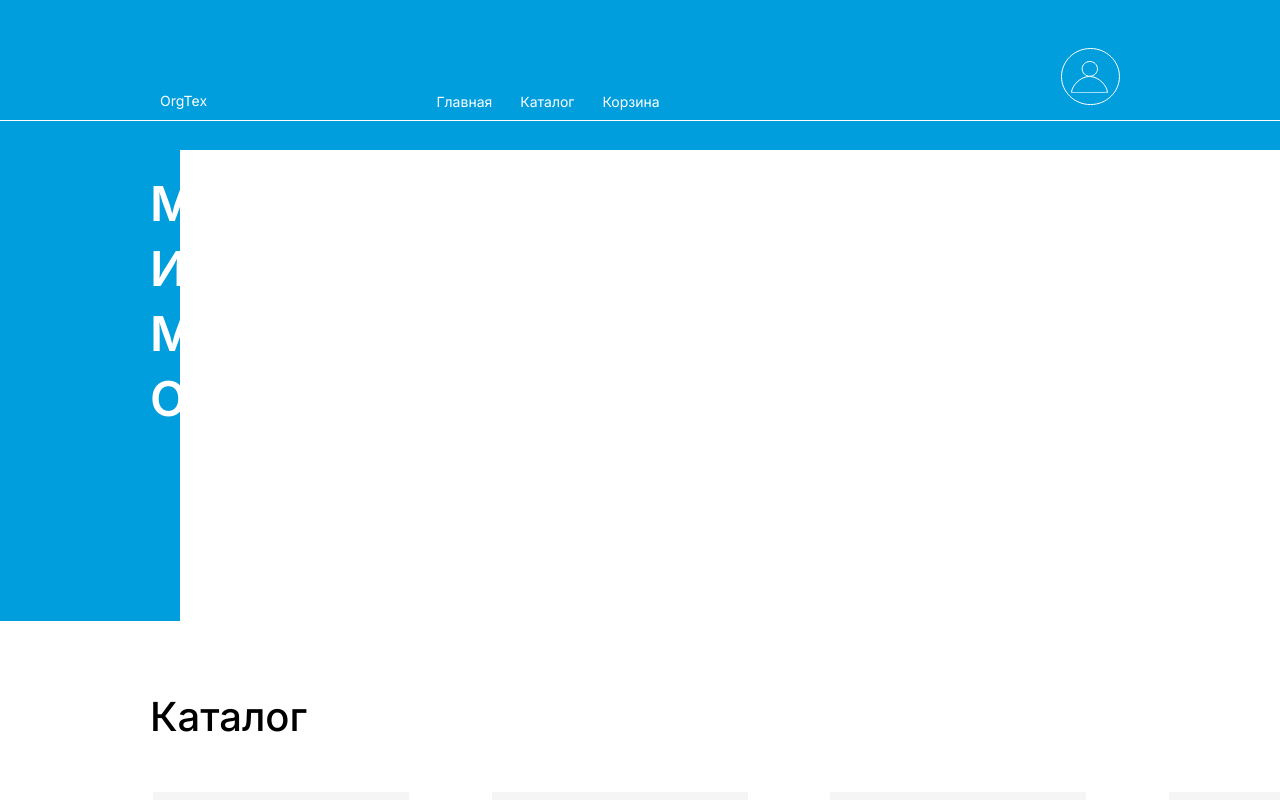
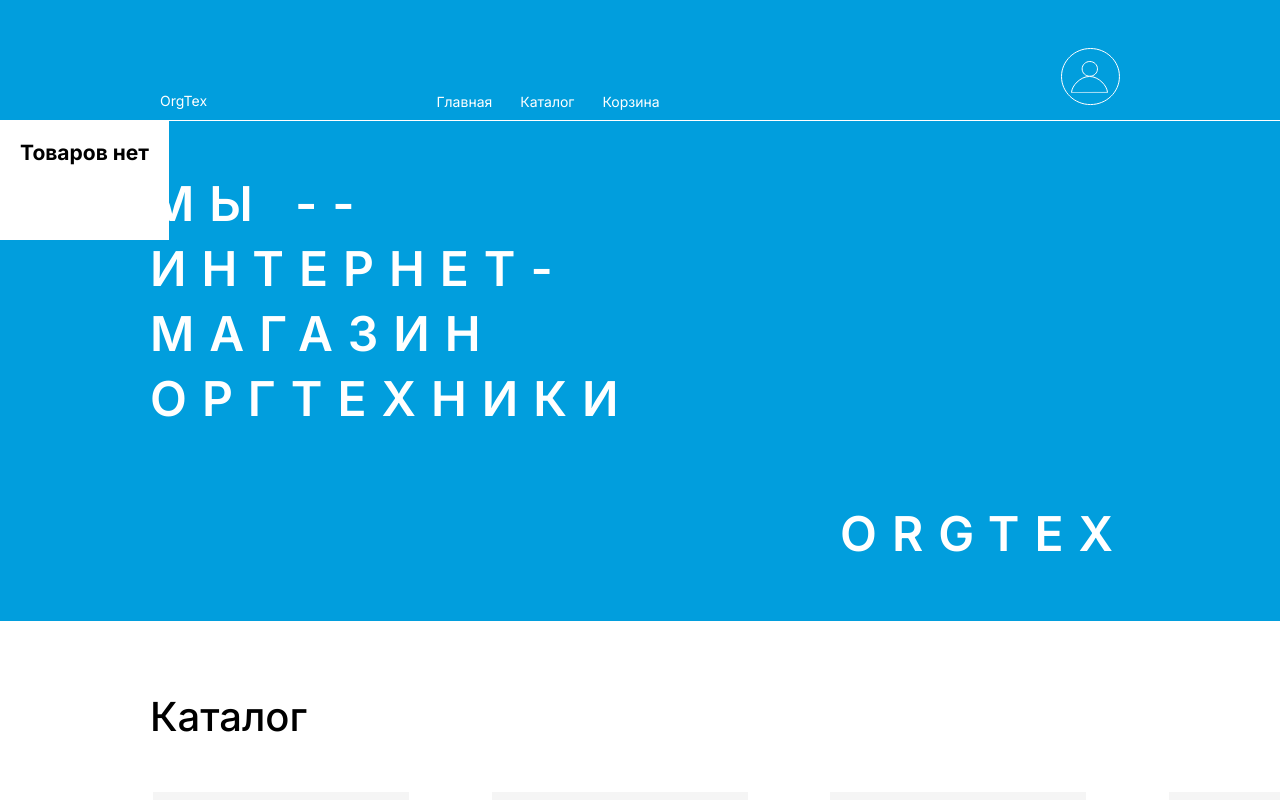
Before and after one commit to aakulovaa/online-store, a React (Create React App) app: page / in a window 1280 px wide. Both pictures are taken after a click on the item "Корзина". Shown: the top 800 px of the page. Built offline with nearby package versions, Linux system fonts and the light colour scheme.

Commit message:
create 'shop-cart'

```diff
--- a/public/index.html
+++ b/public/index.html
@@ -3,7 +3,7 @@
   <head>
     <meta charset="utf-8" />
     <meta name="viewport" content="width=device-width, initial-scale=1" />
-    <title>React App</title>
+    <title>OrgTex</title>
   </head>
   <body>
     <noscript>You need to enable JavaScript to run this app.</noscript>
--- a/src/App.js
+++ b/src/App.js
@@ -7,6 +7,7 @@
   constructor(props){
     super(props)
     this.state = {
+      orders: [],
       items: [
         {
           id:1,
@@ -74,16 +75,27 @@
         }
       ]
     }
+    this.addToOrder = this.addToOrder.bind(this)
   }
   render() {
     return(
       <div className="wrapper">
-        <Header />
-        <Items items={this.state.items} />
+        <Header orders={this.state.orders} />
+        <Items items={this.state.items} onAdd={this.addToOrder} />
         <Footer />
       </div>
     )
   }
+
+  addToOrder(item) {
+    let isInArray = false
+    this.state.orders.forEach(el => {
+      if(el.id === item.id)
+        isInArray = true
+    })
+    if(!isInArray)
+      this.setState({orders: [...this.state.orders, item]})
+  }
 }
 
 export default App;
--- a/src/components/Header.js
+++ b/src/components/Header.js
@@ -1,6 +1,25 @@
 import React, { useState } from 'react'
+import Order from "./Order";
 
-export default function Header() {
+const showOrders = (props) => {
+    return (
+        <div>
+            {props.orders.map(el => (
+                            <Order key={el.id} item={el} />
+                        ))}
+        </div>
+    )
+}
+
+const showNothing = () => {
+    return (
+    <div className='empty'>
+        <h2>Товаров нет</h2>
+    </div>
+    )
+}
+
+export default function Header(props) {
     let [cartOpen, setCartOpen] = useState(false)
 
   return (
@@ -17,6 +36,7 @@
                 </ul>
                 {cartOpen && (
                     <div className='shop-cart'>
+                        {props.orders.length > 0 ? showOrders(props) : showNothing()}
                     </div>
                 )
                 }
--- a/src/components/Item.js
+++ b/src/components/Item.js
@@ -8,7 +8,7 @@
         <h2>{this.props.item.title}</h2>
         <p>{this.props.item.desc}</p>
         <b>{this.props.item.price}P</b>
-        <div className='add__to__cart'>+</div>
+        <div className='add__to__cart' onClick={() => this.props.onAdd(this.props.item)}>+</div>
         </div>
     )
   }
--- a/src/components/Items.js
+++ b/src/components/Items.js
@@ -7,7 +7,7 @@
       <main>
         <div className='catalog__name'>Каталог</div>
         {this.props.items.map(el => (
-           <Item key={el.id} item={el} />
+           <Item key={el.id} item={el} onAdd={this.props.onAdd} />
         ))}
       </main>
     )
--- /dev/null
+++ b/src/components/Order.js
@@ -0,0 +1,14 @@
+import React, { Component } from 'react'
+
+export default class Order extends Component {
+  render() {
+    return (
+      <div className='item'>
+         <img src={"./img/" + this.props.item.img}/>
+         <h2>{this.props.item.title}</h2>
+        <b>{this.props.item.price}P</b>
+
+      </div>
+    )
+  }
+}
--- a/src/index.css
+++ b/src/index.css
@@ -57,20 +57,6 @@
   opacity: 0.5;
 }
 
-header .shop-card-btn:active {
-  opacity: 0.5;
-}
-
-header .shop-cart {
-  position: absolute;
-  top: 150px;
-  right: 0;
-  width: 1100px;
-  height: 500px;
-  min-height: 100px;
-  background: white;
-}
-
 header .profile {
   font-weight: 400;
   font-size: 14px;
@@ -80,6 +66,52 @@
 }
 header .profile:hover{
   opacity: 0.5;
+}
+
+/* shop-cart */
+header .shop-card-btn:active {
+  opacity: 0.5;
+}
+
+header .shop-cart {
+  position: absolute;
+  top: 120px;
+  left: 0;
+  min-height: 100px;
+  background: white;
+  z-index: 1000;
+
+  padding: 20px;
+  padding-bottom: 0px;
+}
+
+header .shop-cart .item {
+  width: 100%;
+  float: left;
+  margin-bottom: 20px;
+}
+
+header .shop-cart .item img {
+  width: 70px;
+  float: left;
+  margin-right: 20px;
+}
+
+header .shop-cart .item h2{
+  font-weight: 400;
+  font-size: 14px;
+  margin-bottom: 10px;
+}
+
+header .shop-cart .item b{
+  color: black;
+  font-weight: 400;
+  font-size: 12px;
+}
+
+header .shop-cart .empty {
+  font-weight: 400;
+  font-size: 14px;
 }
 
 /* description */
```
